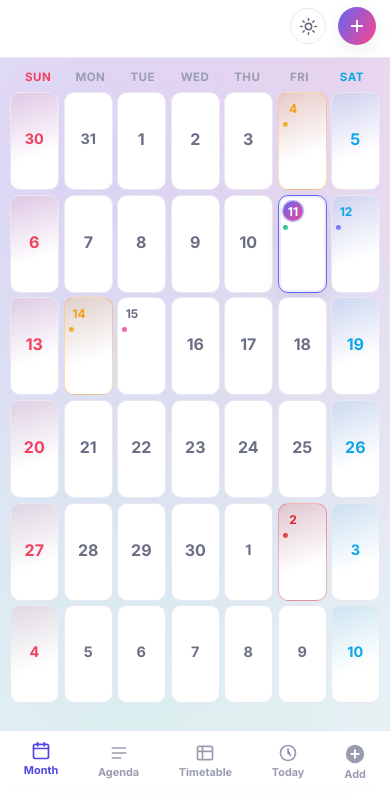
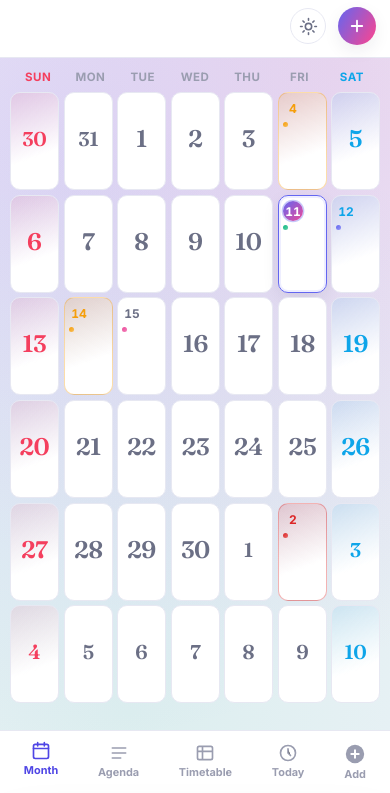
Before and after one commit to madhusudhan1260/kalendra, a plain HTML site: page index.html in a window 390 px wide. Shown: the part 51-844 px from the top of the page. Drawn offline with Linux system fonts and the light colour scheme.

Commit message:
Give empty-day numbers a bigger, serif treatment
Use Fraunces (the brand's display serif) at a larger size with
tabular numerals for the centered number on days with nothing
scheduled, and a bouncier resize transition so it visibly shrinks
back to the compact Inter numeral the instant an item is added.

```diff
--- a/styles.css
+++ b/styles.css
@@ -340,6 +340,7 @@ button { font-family: inherit; }
 .day-num {
   font-size: 0.82rem;
   font-weight: 700;
+  font-variant-numeric: tabular-nums;
   color: var(--text-muted);
   width: 24px;
   height: 24px;
@@ -347,7 +348,7 @@ button { font-family: inherit; }
   align-items: center;
   justify-content: center;
   border-radius: 50%;
-  transition: background .2s, color .2s, transform .2s, width .2s, height .2s, font-size .2s;
+  transition: background .2s, color .2s, transform .2s, width .25s cubic-bezier(.34,1.2,.64,1), height .25s cubic-bezier(.34,1.2,.64,1), font-size .25s cubic-bezier(.34,1.2,.64,1);
 }
 .day-cell.is-today .day-num {
   background: linear-gradient(135deg, var(--accent), #ec4899);
@@ -356,17 +357,20 @@ button { font-family: inherit; }
 }
 .day-cell:hover .day-num { transform: scale(1.1); }
 
-/* Empty days: center a bigger date number instead of leaving the cell looking bare */
+/* Empty days: center a bigger date number in a display serif instead of leaving the cell looking bare */
 .day-cell:not(.has-items) {
   align-items: center;
   justify-content: center;
 }
 .day-cell:not(.has-items) .day-num {
-  width: 40px;
-  height: 40px;
-  font-size: 1.3rem;
+  width: 52px;
+  height: 52px;
+  font-family: "Fraunces", serif;
+  font-weight: 600;
+  font-size: 2.1rem;
+  letter-spacing: -0.02em;
 }
-.day-cell:not(.has-items).outside .day-num { font-size: 1.1rem; width: 34px; height: 34px; }
+.day-cell:not(.has-items).outside .day-num { font-size: 1.7rem; width: 44px; height: 44px; }
 
 @keyframes pulseRing {
   0% { box-shadow: 0 0 0 0 rgba(99, 102, 241, 0.45); }
@@ -767,8 +771,8 @@ button { font-family: inherit; }
   .month-grid { grid-auto-rows: minmax(58px, 1fr); gap: 5px; }
   .day-cell { padding: 5px 4px; border-radius: 10px; }
   .day-num { font-size: 0.75rem; width: 20px; height: 20px; }
-  .day-cell:not(.has-items) .day-num { width: 30px; height: 30px; font-size: 1rem; }
-  .day-cell:not(.has-items).outside .day-num { width: 26px; height: 26px; font-size: 0.9rem; }
+  .day-cell:not(.has-items) .day-num { width: 38px; height: 38px; font-family: "Fraunces", serif; font-weight: 600; font-size: 1.5rem; letter-spacing: -0.02em; }
+  .day-cell:not(.has-items).outside .day-num { width: 32px; height: 32px; font-size: 1.25rem; }
   .chip { font-size: 0; padding: 0; height: 5px; width: 5px; border-radius: 50%; }
   .chip span { display: none; }
   .day-chips { flex-direction: row; flex-wrap: wrap; gap: 3px; }
```
